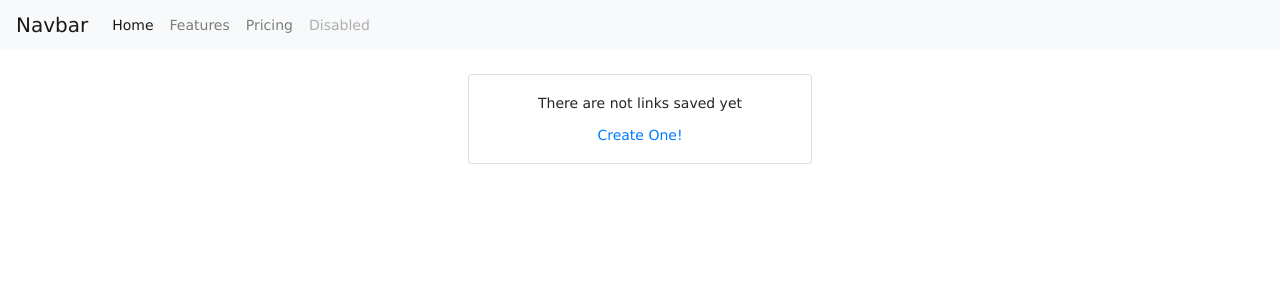
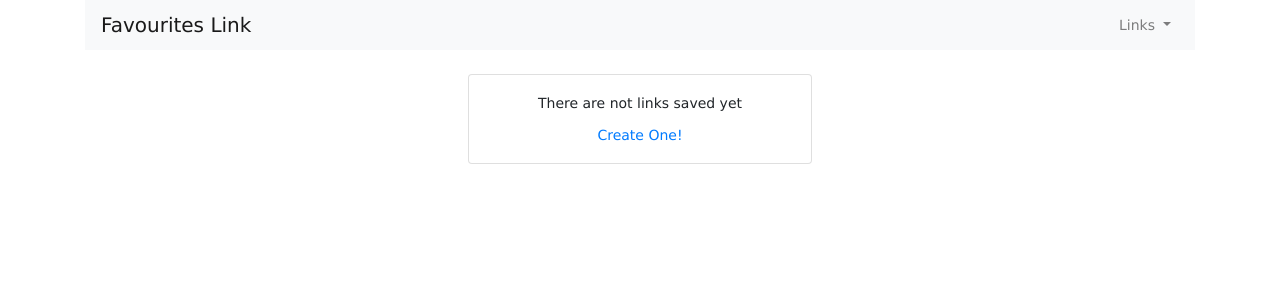
Before and after one commit to 41b4/nodejs-full-app, a Node server app: page /links/ in a window 1280 px wide. Shown: the top 300 px of the page. Run offline with Node 20, Linux system fonts and the light colour scheme; data that the repository does not hold is empty; some libraries are stand-ins or nearby versions.

Commit message:
navigation done

```diff
--- a/views/partials/navigation.hbs
+++ b/views/partials/navigation.hbs
@@ -1,22 +1,22 @@
-<nav class="navbar navbar-expand-lg navbar-light bg-light">
-  <a class="navbar-brand" href="#">Navbar</a>
+<div class="container">
+  <nav class="navbar navbar-expand-lg navbar-light bg-light">
+  <a class="navbar-brand" href="#">Favourites Link</a>
   <button class="navbar-toggler" type="button" data-toggle="collapse" data-target="#navbarNav" aria-controls="navbarNav" aria-expanded="false" aria-label="Toggle navigation">
     <span class="navbar-toggler-icon"></span>
   </button>
   <div class="collapse navbar-collapse" id="navbarNav">
-    <ul class="navbar-nav">
-      <li class="nav-item active">
-        <a class="nav-link" href="#">Home <span class="sr-only">(current)</span></a>
-      </li>
-      <li class="nav-item">
-        <a class="nav-link" href="#">Features</a>
-      </li>
-      <li class="nav-item">
-        <a class="nav-link" href="#">Pricing</a>
-      </li>
-      <li class="nav-item">
-        <a class="nav-link disabled" href="#">Disabled</a>
+    <ul class="navbar-nav ml-auto">
+      <li class="nav-item dropdown">
+        <a class="nav-link dropdown-toggle" href="#" id="navbarDropdown" role="button" data-toggle="dropdown" aria-haspopup="true" aria-expanded="false">
+          Links
+        </a>
+        <div class="dropdown-menu" aria-labelledby="navbarDropdown">
+          <a class="dropdown-item" href="/links">All Links</a>
+          <div class="dropdown-divider"></div>
+          <a class="dropdown-item" href="/links/add">Add a Link</a>
+        </div>
       </li>
     </ul>
   </div>
 </nav>
+</div>
```
